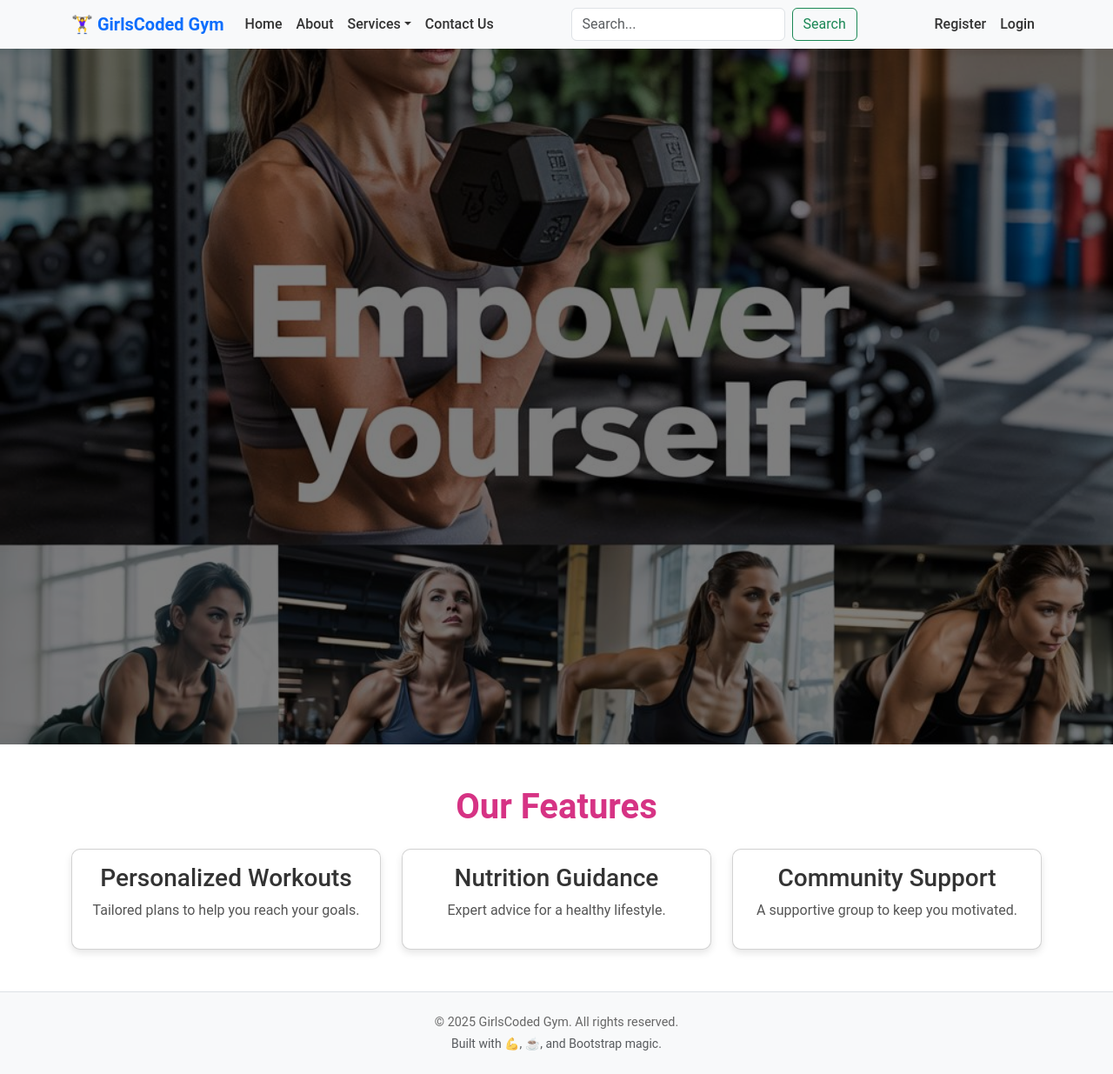
After one commit to simplecodeingithub/GYM_FLASK_APP, a Flask app: page / in a window 1280 px wide. The commit adds this page. Shown: the whole page at 87% size. Run offline with Flask 3, Linux system fonts and the light colour scheme; parts of the project's set-up code (start-up, migrations or seed data) failed here and were passed over.

Commit message:
Created the home page for the gym app

```diff
--- a/flask_app/routes.py
+++ b/flask_app/routes.py
@@ -1,10 +1,49 @@
 # from flask import Flask,render_template
 from app import app  # This pulls in the app instance
-from flask import render_template
+from flask import render_template, request
 from flask_app import app
 
 
-# def register_routes():
+# define routes():
+@app.route('/')
 @app.route('/home')
 def home():
-    return render_template("index.html")
+    return render_template("home.html")
+
+@app.route('/about')
+def about():
+    return render_template('about.html')
+
+@app.route('/services')
+def services():
+    return render_template('services.html')
+
+@app.route('/classes')
+def classes():
+    return render_template('classes.html')
+
+@app.route('/membership-plans')
+def membership_plans():
+    return render_template('membership_plans.html')
+
+@app.route('/trainers')
+def trainers():
+    return render_template('trainers.html')
+
+@app.route('/contact')
+def contact():
+    return render_template('contact.html')
+
+@app.route('/search')
+def search():
+    query = request.args.get('query')
+    # You can customize this later to actually do something
+    return f"<h2>Search Results for: <em>{query}</em></h2>"
+
+@app.route('/register')
+def register():
+    return render_template('register.html')
+
+@app.route('/login')
+def login():
+    return render_template('login.html')
--- a/flask_app/static/styles.css
+++ b/flask_app/static/styles.css
@@ -1,13 +1,149 @@
-
+/* General Styles */
 body {
-    background-color: #fff0f5; /* light pink */
-    font-family: 'Poppins', sans-serif;
+  font-family: 'Roboto', sans-serif;
+  background-color: #f0f4f8; /* Light background for a clean look */
+  color: #333; /* Dark text for readability */
+  margin: 0;
+  padding: 0;
 }
 
-.navbar {
-    background-color: #ffc0cb; /* millennial pink */
+/* Header Section */
+header.jumbotron {
+  color: white;
+  text-align: center;
+  height: 100vh; /* Full-screen height */
+  background-image: url('../static/images/gym_image1.jpeg'); /* Path to your image */
+  background-size: cover;
+  background-position: center;
+  position: relative; /* Enables overlay */
 }
 
-.navbar-brand {
-    font-weight: bold;
+header.jumbotron::before {
+  content: '';
+  position: absolute;
+  top: 0;
+  left: 0;
+  width: 100%;
+  height: 100%;
+  background-color: rgba(0, 0, 0, 0.5); /* Adds a semi-transparent overlay for better text contrast */
+  z-index: 1;
 }
+
+header.jumbotron .container {
+  position: relative;
+  z-index: 2; /* Ensures content is above the overlay */
+  display: flex;
+  justify-content: center;
+  align-items: center;
+  height: 100%; /* Centers content vertically */
+}
+
+/* Navbar Styles */
+.navbar-nav .nav-link {
+  color: #333;
+  font-weight: 500;
+  transition: color 0.3s ease;
+}
+
+.navbar-nav .nav-link:hover {
+  color: #d63384; /* Accent color */
+}
+
+/* Buttons */
+.btn-primary {
+  background-color: #d63384; /* Vibrant pink for attention */
+  border: none;
+  transition: background-color 0.3s ease;
+}
+
+.btn-primary:hover {
+  background-color: #a72463; /* Slightly darker pink for hover */
+}
+
+/* Outline Buttons */
+.btn-outline-primary {
+  color: #d63384;
+  border: 2px solid #d63384;
+  transition: all 0.3s ease;
+}
+
+.btn-outline-primary:hover {
+  background-color: #d63384;
+  color: white;
+}
+
+/* Features Section */
+.features-section {
+  background-color: #ffffff; /* Neutral background */
+  padding: 3rem 0;
+  color: #333; /* Dark text */
+}
+
+.features-section h2 {
+  font-size: 2.5rem;
+  font-weight: 700;
+  color: #d63384; /* Accent color for headings */
+  margin-bottom: 1.5rem;
+}
+
+.features-section .card {
+  background-color: #fff;
+  box-shadow: 0 4px 8px rgba(0, 0, 0, 0.1); /* Soft shadow effect */
+  border-radius: 10px;
+  transition: box-shadow 0.3s ease;
+}
+
+.features-section .card:hover {
+  box-shadow: 0 6px 15px rgba(0, 0, 0, 0.2); /* Adds hover depth */
+}
+
+.features-section .card h3 {
+  color: #333; /* Consistent text color */
+}
+
+.features-section .card p {
+  color: #555; /* Slightly lighter text for descriptions */
+}
+
+/* Footer Styles */
+footer {
+  background-color: #f8f9fa; /* Light gray for a clean footer */
+  padding: 1.5rem 0;
+  color: #666;
+}
+
+footer p {
+  margin: 0;
+  font-size: 0.9rem;
+}
+
+footer p small {
+  color: #333; /* Ensures small text is readable */
+}
+
+/* Responsive Design */
+@media (max-width: 768px) {
+  header.jumbotron {
+    height: 300px; /* Adjust for smaller screens */
+    background-size: cover;
+  }
+
+  .features-section h2 {
+    font-size: 2rem; /* Smaller heading size for mobile */
+  }
+
+  .features-section .card {
+    margin-bottom: 1rem; /* Adds spacing for stacked cards */
+  }
+}
+
+/* Additional Styling for Links */
+a {
+  color: #d63384; /* Matching accent color */
+  text-decoration: none;
+  transition: color 0.3s ease;
+}
+
+a:hover {
+  color: #a72463; /* Darker hover color */
+}
--- /dev/null
+++ b/flask_app/templates/about.html
@@ -0,0 +1,5 @@
+{% extends "layout.html" %}
+{% block content %}
+  <h2>About GirlsCoded Gym</h2>
+  <p>We are a community-driven gym empowering women through strength, confidence, and code.</p>
+{% endblock %}
--- /dev/null
+++ b/flask_app/templates/classes.html
@@ -0,0 +1,5 @@
+{% extends "layout.html" %}
+{% block content %}
+  <h2>Our Classes</h2>
+  <p>Explore strength training, HIIT, yoga, and even coding bootcamps with a fitness twist!</p>
+{% endblock %}
--- /dev/null
+++ b/flask_app/templates/contact.html
@@ -0,0 +1,5 @@
+{% extends "layout.html" %}
+{% block content %}
+  <h2>Contact Us</h2>
+  <p>We’d love to hear from you! Reach out with questions, suggestions, or just say hi 👋</p>
+{% endblock %}
--- /dev/null
+++ b/flask_app/templates/home.html
@@ -0,0 +1,37 @@
+{% extends "layout.html" %}
+
+{% block content %}
+<!-- Hero Section -->
+<header class="jumbotron" style="background-image: url('{{ url_for('static', filename='images/gym_image1.jpeg') }}'); background-size: cover; background-position: center; height: 100vh; display: flex; justify-content: center; align-items: center;">
+  <div class="container">
+    <!-- Removed h1, p, and the button -->
+  </div>
+</header>
+
+<!-- Features Section -->
+<section class="features-section py-5">
+  <div class="container text-center">
+    <h2 class="mb-4">Our Features</h2>
+    <div class="row mt-4">
+      <div class="col-md-4">
+        <div class="card p-3">
+          <h3>Personalized Workouts</h3>
+          <p>Tailored plans to help you reach your goals.</p>
+        </div>
+      </div>
+      <div class="col-md-4">
+        <div class="card p-3">
+          <h3>Nutrition Guidance</h3>
+          <p>Expert advice for a healthy lifestyle.</p>
+        </div>
+      </div>
+      <div class="col-md-4">
+        <div class="card p-3">
+          <h3>Community Support</h3>
+          <p>A supportive group to keep you motivated.</p>
+        </div>
+      </div>
+    </div>
+  </div>
+</section>
+{% endblock %}
--- a/flask_app/templates/layout.html
+++ b/flask_app/templates/layout.html
@@ -1,23 +1,67 @@
 <!DOCTYPE html>
-
 <html lang="en">
 <head>
-    <meta charset="UTF-8">
-    <meta name="viewport"
-          content="width=device-width, user-scalable=no, initial-scale=1.0, maximum-scale=1.0, minimum-scale=1.0">
-    <meta http-equiv="X-UA-Compatible" content="ie=edge">
-    <link href="{{ url_for('static', filename='styles.css') }}" rel="stylesheet" type="text/css">
-<!--    <link rel="stylesheet" href="../static/styles.css">-->
-    <title>{{title}} Page</title>
+  <meta charset="UTF-8">
+  <meta name="viewport" content="width=device-width, initial-scale=1.0">
+  <title>GirlsCoded Gym</title>
+  <link href="https://cdn.jsdelivr.net/npm/bootstrap@5.3.0-alpha1/dist/css/bootstrap.min.css" rel="stylesheet">
+  <link href="{{ url_for('static', filename='styles.css') }}" rel="stylesheet">
 </head>
 <body>
-<header>
-<!--    {% if is_morning %}-->
-    <p>Hi</p>
+  <!-- Navbar -->
+  <nav class="navbar navbar-expand-lg navbar-light bg-light shadow-sm">
+    <div class="container">
+      <a class="navbar-brand fw-bold text-primary" href="{{ url_for('home') }}">🏋️‍♀️ GirlsCoded Gym</a>
+      <button class="navbar-toggler" type="button" data-bs-toggle="collapse" data-bs-target="#navbarContent">
+        <span class="navbar-toggler-icon"></span>
+      </button>
 
-</header>
-<h1>{{ title }}</h1>
-{% block body_content %}
-{% endblock %}
+      <div class="collapse navbar-collapse" id="navbarContent">
+        <ul class="navbar-nav me-auto mb-2 mb-lg-0">
+          <li class="nav-item"><a class="nav-link" href="{{ url_for('home') }}">Home</a></li>
+          <li class="nav-item"><a class="nav-link" href="{{ url_for('about') }}">About</a></li>
+          <li class="nav-item dropdown">
+            <a class="nav-link dropdown-toggle" href="#" id="servicesDropdown" role="button" data-bs-toggle="dropdown">Services</a>
+            <ul class="dropdown-menu" aria-labelledby="servicesDropdown">
+              <li><a class="dropdown-item" href="{{ url_for('classes') }}">View Classes</a></li>
+              <li><a class="dropdown-item" href="{{ url_for('services') }}">Our Services</a></li>
+              <li><a class="dropdown-item" href="{{ url_for('trainers') }}">Trainer Info</a></li>
+            </ul>
+          </li>
+          <li class="nav-item"><a class="nav-link" href="{{ url_for('contact') }}">Contact Us</a></li>
+        </ul>
+
+        <!-- Search Box -->
+        <form class="d-flex" action="{{ url_for('search') }}" method="GET">
+          <input class="form-control me-2" type="search" placeholder="Search..." name="query">
+          <button class="btn btn-outline-success" type="submit">Search</button>
+        </form>
+
+        <ul class="navbar-nav ms-auto">
+          {% if session.get('user_id') %}
+            <li class="nav-item"><a class="nav-link" href="{{ url_for('dashboard') }}">Dashboard</a></li>
+            <li class="nav-item"><a class="nav-link" href="{{ url_for('logout') }}">Logout</a></li>
+          {% else %}
+            <li class="nav-item"><a class="nav-link" href="{{ url_for('register') }}">Register</a></li>
+            <li class="nav-item"><a class="nav-link" href="{{ url_for('login') }}">Login</a></li>
+          {% endif %}
+        </ul>
+      </div>
+    </div>
+  </nav>
+
+  <!-- Content Block -->
+  {% block content %}
+  {% endblock %}
+
+  <!-- Footer -->
+  <footer class="bg-light text-center py-4 shadow-sm border-top">
+    <div class="container">
+      <p class="mb-1">© 2025 GirlsCoded Gym. All rights reserved.</p>
+      <p class="small text-muted">Built with 💪, ☕, and Bootstrap magic.</p>
+    </div>
+  </footer>
+
+  <script src="https://cdn.jsdelivr.net/npm/bootstrap@5.3.0-alpha1/dist/js/bootstrap.bundle.min.js"></script>
 </body>
 </html>
--- /dev/null
+++ b/flask_app/templates/login.html
@@ -0,0 +1,5 @@
+{% extends "layout.html" %}
+{% block content %}
+  <h2>Login</h2>
+  <p>Welcome back! Log in to continue your fitness journey.</p>
+{% endblock %}
--- /dev/null
+++ b/flask_app/templates/membership_plans.html
@@ -0,0 +1,5 @@
+{% extends "layout.html" %}
+{% block content %}
+  <h2>Membership Plans</h2>
+  <p>Affordable, flexible, and inclusive — find the plan that fits your journey.</p>
+{% endblock %}
--- /dev/null
+++ b/flask_app/templates/register.html
@@ -0,0 +1,5 @@
+{% extends "layout.html" %}
+{% block content %}
+  <h2>Register</h2>
+  <p>Sign up and join the GirlsCoded Gym family!</p>
+{% endblock %}
--- /dev/null
+++ b/flask_app/templates/trainers.html
@@ -0,0 +1,5 @@
+{% extends "layout.html" %}
+{% block content %}
+  <h2>Meet Our Trainers</h2>
+  <p>Certified pros who lift, teach, and code — ready to guide your growth.</p>
+{% endblock %}
```
Also changed, not shown: flask_app/templates/index.html (deleted, +0 -22 lines), flask_app/templates/services.html (added, +11 -0 lines), flask_app/static/images/gym_image1.jpeg (added).
